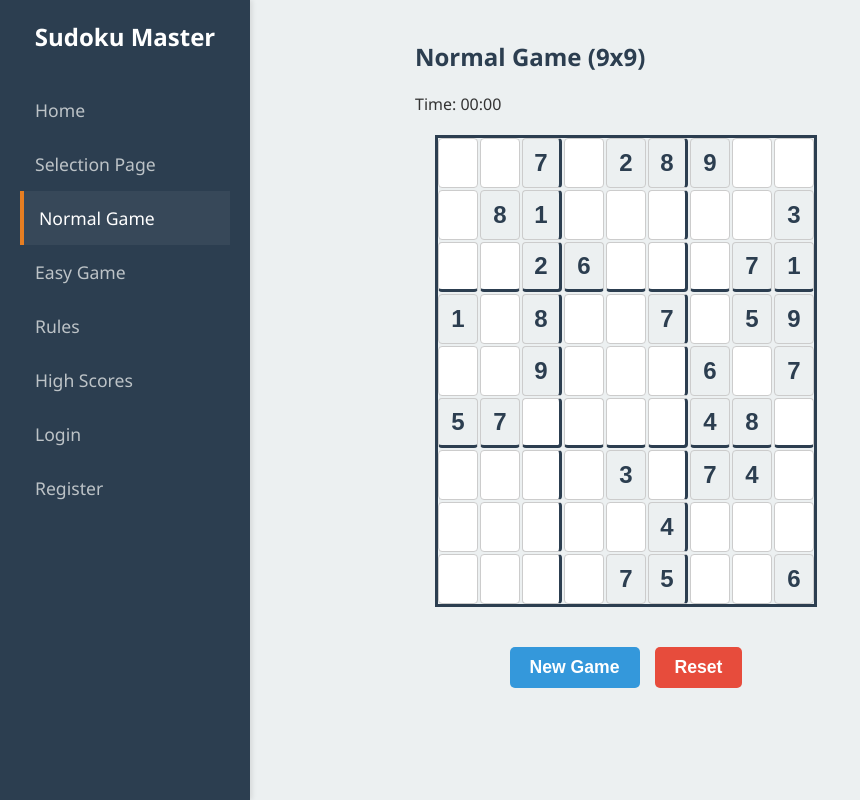
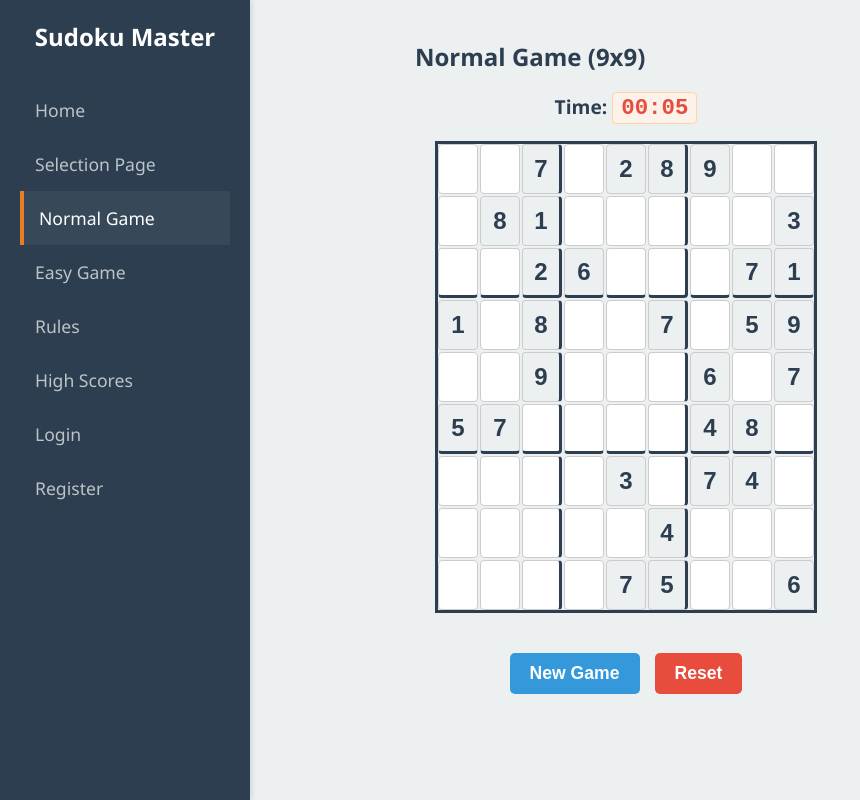
Before and after one commit to ccliuaw/sudoku-react, a React (Create React App) app: page /games/normal in a window 1280 px wide. Shown: the whole page, without its empty margins (0-860 px from the left). Built offline with nearby package versions, Linux system fonts and the light colour scheme.

Commit message:
add congrat message when sudoku solved, add timer.

```diff
--- a/src/App.css
+++ b/src/App.css
@@ -323,3 +323,44 @@ input:not([readonly]) {
     gap: 0;
     border: 3px solid #2c3e50;
 }
+
+/* Win Message Styling */
+.win-message {
+    background-color: #d4edda;
+    color: #155724;
+    padding: 15px 30px;
+    margin: 10px auto 20px auto;
+    border-radius: 8px;
+    border: 1px solid #c3e6cb;
+    font-weight: bold;
+    font-size: 1.5rem;
+    text-align: center;
+    width: fit-content;
+
+    /* A little pop-in animation to make it feel rewarding */
+    animation: popIn 0.5s ease-out;
+}
+
+@keyframes popIn {
+    0% { transform: scale(0.8); opacity: 0; }
+    100% { transform: scale(1); opacity: 1; }
+}
+
+/* Timer Styling */
+.timer-text {
+    font-size: 1.2rem;
+    font-weight: bold;
+    color: #2c3e50;
+    margin-bottom: 15px;
+    text-align: center;
+}
+
+.timer-numbers {
+    color: #e74c3c;
+    font-family: monospace;
+    font-size: 1.4rem;
+    background-color: #fdf2e9;
+    padding: 2px 8px;
+    border-radius: 4px;
+    border: 1px solid #fad7a1;
+}
--- a/src/components/Cell.jsx
+++ b/src/components/Cell.jsx
@@ -3,7 +3,7 @@ import { SudokuContext } from '../context/SudokuContext';
 
 export default function Cell({ value, isFixed, index, boardSize }) {
     // Bring in conflicts from Context
-    const { selectedCell, setSelectedCell, updateCell, conflicts } = useContext(SudokuContext);
+    const { selectedCell, setSelectedCell, updateCell, conflicts, isGameWon } = useContext(SudokuContext);
 
     const isSelected = selectedCell === index;
 
@@ -15,11 +15,12 @@ export default function Cell({ value, isFixed, index, boardSize }) {
     const col = index % boardSize;
 
     const handleClick = () => {
+        if (isGameWon) return; // Don't allow selecting if game is won
         setSelectedCell(index);
     };
 
     const handleChange = (e) => {
-        if (isFixed) return;
+        if (isFixed || isGameWon) return; // Don't allow changes if fixed or game is won
 
         const inputValue = e.target.value;
 
@@ -41,7 +42,7 @@ export default function Cell({ value, isFixed, index, boardSize }) {
     // Add the "incorrect" class if there's a rule violation
     let cellClassName = "cell";
     if (isFixed) cellClassName += " fixed";
-    if (isSelected) cellClassName += " selected";
+    if (isSelected && !isGameWon) cellClassName += " selected";
     if (isIncorrect) cellClassName += " incorrect";
 
     // Dynamic thick borders
@@ -58,7 +59,7 @@ export default function Cell({ value, isFixed, index, boardSize }) {
             type="text"
             className={cellClassName}
             value={value === 0 ? '' : value}
-            readOnly={isFixed}
+            readOnly={isFixed || isGameWon} // Lock input if it's a fixed cell OR if the game is won
             onClick={handleClick}
             onChange={handleChange}
         />
--- /dev/null
+++ b/src/components/Timer.jsx
@@ -0,0 +1,44 @@
+import React, { useState, useEffect, useContext } from 'react';
+import { SudokuContext } from '../context/SudokuContext';
+
+export default function Timer() {
+    // Bring in the states we need from Context
+    const { isGameWon, gameId } = useContext(SudokuContext);
+    const [seconds, setSeconds] = useState(0);
+
+    // 1. Reset the timer to 0 whenever gameId changes (New Game / Reset)
+    useEffect(() => {
+        setSeconds(0);
+    }, [gameId]);
+
+    // 2. Handle the interval logic
+    useEffect(() => {
+        let interval = null;
+
+        // If the game is NOT won, start counting
+        if (!isGameWon) {
+            interval = setInterval(() => {
+                setSeconds(prev => prev + 1);
+            }, 1000);
+        } else if (isGameWon && interval) {
+            // If the game IS won, stop the timer
+            clearInterval(interval);
+        }
+
+        // Cleanup function to prevent memory leaks
+        return () => clearInterval(interval);
+    }, [isGameWon, gameId]);
+
+    // Helper function to format seconds into MM:SS
+    const formatTime = (totalSeconds) => {
+        const minutes = Math.floor(totalSeconds / 60).toString().padStart(2, '0');
+        const remainingSeconds = (totalSeconds % 60).toString().padStart(2, '0');
+        return `${minutes}:${remainingSeconds}`;
+    };
+
+    return (
+        <p className="timer-text">
+            Time: <span className="timer-numbers">{formatTime(seconds)}</span>
+        </p>
+    );
+}
--- a/src/context/SudokuContext.jsx
+++ b/src/context/SudokuContext.jsx
@@ -59,11 +59,15 @@ export function SudokuProvider({ children }) {
     const [initialBoard, setInitialBoard] = useState([]);
     const [selectedCell, setSelectedCell] = useState(null);
 
+    // add a gameId state to trigger timer resets
+    const [gameId, setGameId] = useState(Date.now());
+
     const startNormalGame = () => {
         const newPuzzle = generateNormalBoard();
         setBoard(newPuzzle);
         setInitialBoard(newPuzzle);
         setSelectedCell(null);
+        setGameId(Date.now());  // Update gameId to reset timer
     };
 
     const startEasyGame = () => {
@@ -71,12 +75,14 @@ export function SudokuProvider({ children }) {
         setBoard(newPuzzle);
         setInitialBoard(newPuzzle);
         setSelectedCell(null);
+        setGameId(Date.now());
     };
 
     // Reset the board to its initial state
     const resetGame = () => {
         setBoard([...initialBoard]);
         setSelectedCell(null);
+        setGameId(Date.now());
     };
 
     const updateCell = (index, value) => {
@@ -88,6 +94,21 @@ export function SudokuProvider({ children }) {
     // Calculate conflicts dynamically every time the board changes
     const conflicts = useMemo(() => getConflictingCells(board), [board]);
 
+    // Check if the game is won
+    const isGameWon = useMemo(() => {
+        // 1. If the board hasn't loaded yet, return false
+        if (board.length === 0) return false;
+
+        // 2. Are there any empty cells (0) left?
+        const isFull = !board.includes(0);
+
+        // 3. Are there zero rule violations?
+        const isCorrect = conflicts.length === 0;
+
+        // The game is won if the board is full AND completely correct
+        return isFull && isCorrect;
+    }, [board, conflicts]);
+
     const value = {
         board,
         setBoard,
@@ -98,7 +119,9 @@ export function SudokuProvider({ children }) {
         startNormalGame,
         startEasyGame,
         resetGame,
-        conflicts // Export conflicts so Cell components can read it
+        conflicts, // Export conflicts so Cell components can read it
+        isGameWon, // Export the winning state
+        gameId // Export the gameId
     };
 
     return (
--- a/src/pages/easyGame.jsx
+++ b/src/pages/easyGame.jsx
@@ -1,9 +1,10 @@
 import React, { useContext, useEffect } from 'react';
 import Board from '../components/Board';
+import Timer from '../components/Timer';
 import { SudokuContext } from '../context/SudokuContext';
 
 export default function EasyGame() {
-    const { startEasyGame, resetGame, board } = useContext(SudokuContext);
+    const { startEasyGame, resetGame, board, isGameWon } = useContext(SudokuContext);
 
     // Generate puzzle only when mounting this page
     useEffect(() => {
@@ -14,8 +15,14 @@ export default function EasyGame() {
     return (
         <div className="game-page-container">
             <h2>Easy Game (6x6)</h2>
-            <p className="timer-text">Time: <span>00:00</span></p>
+            <Timer />
 
+            {/* Display congratulations message if won */}
+            {isGameWon && (
+                <div className="win-message">
+                    🎉 Congratulations! You solved the puzzle! 🎉
+                </div>
+            )}
             {board.length > 0 && <Board />}
 
             <div className="button-container">
--- a/src/pages/normalGame.jsx
+++ b/src/pages/normalGame.jsx
@@ -1,9 +1,10 @@
 import React, { useContext, useEffect} from 'react';
 import Board from '../components/Board';
 import { SudokuContext } from '../context/SudokuContext';
+import Timer from '../components/Timer';
 
 export default function NormalGame() {
-    const { startNormalGame, resetGame, board } = useContext(SudokuContext);
+    const { startNormalGame, resetGame, board, isGameWon } = useContext(SudokuContext);
 
    // Generate puzzle only when mounting this page
    useEffect(() => {
@@ -14,11 +15,18 @@ export default function NormalGame() {
     return (
         <div className="game-page-container">
             <h2>Normal Game (9x9)</h2>
-            <p className="timer-text">Time: <span>00:00</span></p>
+            <Timer />
+
+            {/* Display congratulations message if won */}
+            {isGameWon && (
+                <div className="win-message">
+                    🎉 Congratulations! You solved the puzzle! 🎉
+                </div>
+            )}
 
             {board.length > 0 && <Board />}
 
-            {/* 3. Attach onClick events and add CSS classes */}
+            {/* Attach onClick events and add CSS classes */}
             <div className="button-container">
                 <button className="game-btn btn-new" onClick={startNormalGame}>
                     New Game
```
